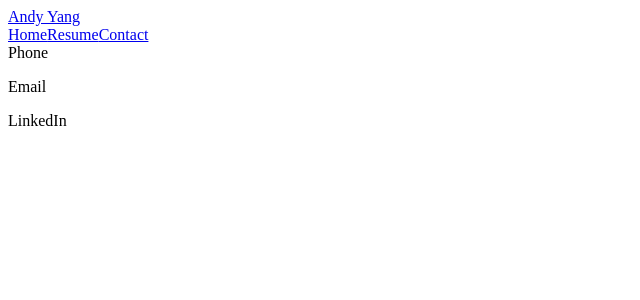
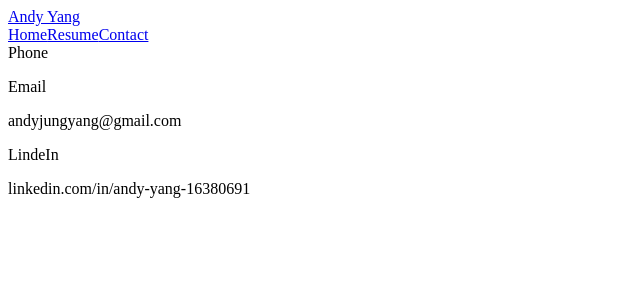
Before and after one commit to andyjungyang/PersonalWebsite, a React app: page /contact in a window 1280 px wide. Shown: the top 300 px of the page, without its empty margins (0-640 px from the left). Built offline with nearby package versions, Linux system fonts and the light colour scheme; the HTML template or start-up script is replaced by a standard one.

Commit message:
move contact data into personal.js

```diff
--- a/src/components/App.js
+++ b/src/components/App.js
@@ -16,7 +16,10 @@ function App({ data }) {
           path="/resume"
           render={() => <Resume data={data.resume} />}
         />
-        <Route path="/contact/" component={Contact} />
+        <Route
+          path="/contact/"
+          render={() => <Contact data={data.contact} />}
+        />
       </div>
     </Router>
   );
--- a/src/components/Contact.js
+++ b/src/components/Contact.js
@@ -1,36 +1,33 @@
 import React from 'react';
+import PropTypes from 'prop-types';
 import Container from 'react-bootstrap/Container';
 import Row from 'react-bootstrap/Row';
 import Col from 'react-bootstrap/Col';
 import ContactCard from './ContactCard';
 
-function Contact() {
+function Contact({ data }) {
+  const contactItems = data.map(item => (
+    <Col key={item.title}>
+      <ContactCard
+        {...item}
+      />
+    </Col>
+  ));
   return (
     <Container className="px-3">
       <Row>
-        <Col>
-          <ContactCard
-            title="Phone"
-            logo="fas fa-phone"
-            color="info"
-          />
-        </Col>
-        <Col>
-          <ContactCard
-            title="Email"
-            logo="far fa-envelope"
-          />
-        </Col>
-        <Col>
-          <ContactCard
-            title="LinkedIn"
-            logo="fab fa-linkedin"
-            color="primary"
-          />
-        </Col>
+        {contactItems}
       </Row>
     </Container>
   );
 }
 
+Contact.propTypes = {
+  data: PropTypes.arrayOf(PropTypes.object),
+};
+
+Contact.defaultProps = {
+  data: [],
+};
+
 export default Contact;
--- a/src/components/Resume.js
+++ b/src/components/Resume.js
@@ -3,7 +3,15 @@ import PropTypes from 'prop-types';
 import Container from 'react-bootstrap/Container';
 
 function Resume({ data }) {
-  const resumeItems = data.map(item => <div key={item.title}>{item.title}</div>);
+  const resumeItems = data.map(item => (
+    <div key={item.title}>
+      {item.title}
+      {' '}
+      {item.date}
+      {' '}
+      {item.position}
+    </div>
+  ));
   return (
     <Container className="py-3 px-3">
       {resumeItems}
--- a/src/data/personal.js
+++ b/src/data/personal.js
@@ -8,6 +8,26 @@ const data = {
       location: 'New Jersey, US',
     },
   ],
+  contact: [
+    {
+      title: 'Phone',
+      logo: 'fas fa-phone',
+      color: 'info',
+      content: '',
+    },
+    {
+      title: 'Email',
+      logo: 'far fa-envelope',
+      content: 'andyjungyang@gmail.com',
+    },
+    {
+      title: 'LindeIn',
+      logo: 'fab fa-linkedin',
+      color: 'primary',
+      content: 'linkedin.com/in/andy-yang-16380691',
+      isLink: true,
+    },
+  ],
 };
 
 export default data;
```
